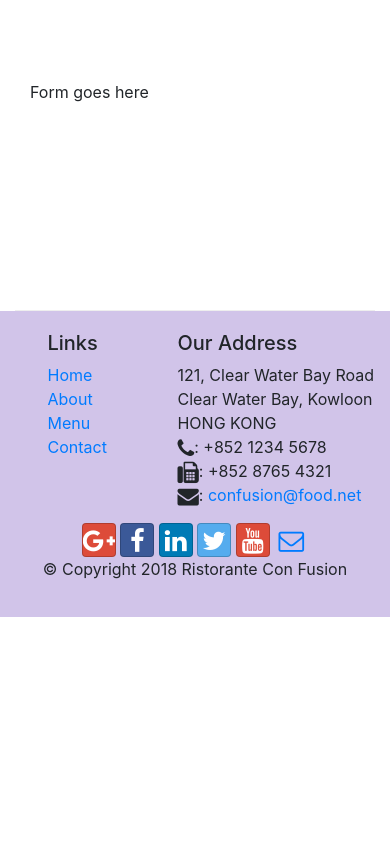
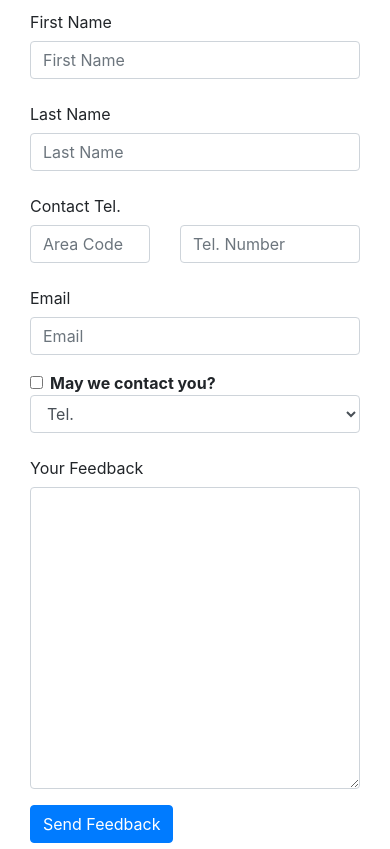
Before and after one commit to livingsneaky-art/conFusion-Responsive-Design-and-Bootstrap-Grid-System, a website: page contactus.html in a window 390 px wide. Shown: the part 1055-1904 px from the top of the page. Before the commit the page ends 1672 px from the top, so only its background shows below. Drawn offline with nearby package versions, Linux system fonts and the light colour scheme.

Commit message:
Responsive forms

```diff
--- a/contactus.html
+++ b/contactus.html
@@ -93,7 +93,65 @@
               <h3>Send us your Feedback</h3>
            </div>
             <div class="col-12 col-md-9">
-                Form goes here
+                <!--Adding a Basic Form-->
+                <form action="">
+                    <div class="form-group row">
+                        <label for="firstname" class="col-md-2 col-form-label">First Name</label>
+                        <div class="col-md-10">
+                            <input type="text" class="form-control" id="firstname" name="firstname" placeholder="First Name">
+                        </div>
+                    </div>
+                    <div class="form-group row">
+                        <label for="lastname" class="col-md-2 col-form-label">Last Name</label>
+                        <div class="col-md-10">
+                            <input type="text" class="form-control" id="lastname" name="lastname" placeholder="Last Name">
+                        </div>
+                    </div>
+                    <div class="form-group row">
+                        <label for="telnum" class="col-12 col-md-2 col-form-label">Contact Tel.</label>
+                        <div class="col-5 col-md-3">
+                            <input type="tel" class="form-control" id="areacode" name="areacode" placeholder="Area Code">
+                        </div>
+                        <div class="col-7 col-md-7">
+                            <input type="text" class="form-control" id="telnum" name="telnum" placeholder="Tel. Number">
+                        </div>
+                    </div>
+                    <div class="form-group row">
+                        <label for="emailid" class="col-md-2 col-form-label">Email</label>
+                        <div class="col-md-10">
+                            <input type="email" class="form-control" id="emailid" name="emailid" placeholder="Email">
+                        </div>
+                    </div>
+                    <div class="form-group row">
+                        <!--offset 2 to the right by 2 columns -->
+                        <div class="col-md-6 offset-md-2">
+                            <div class="form-check">
+                                <input type="checkbox" class="form-check-input" name="approve" id="approve" value="">
+                                <label class="form-check-label" for="approve"><strong>May we contact you?</strong></label>
+                            </div>
+                        </div>
+                        <div class="col-md-3 offset-md-1">
+                            <select class="form-control" name="" id="">
+                                <option value="">Tel.</option>
+                                <option value="">Email</option>
+                            </select>
+                        </div>
+                    </div>
+                    <!--Adding a Text Area-->
+                    <div class="form-group row">
+                        <label for="feedback" class="col-md-2 col-form-label">Your Feedback</label>
+                        <div class="col-md-10">
+                            <textarea class="form-control" id="feedback" name="feedback" rows="12"></textarea>
+                        </div>
+                    </div>
+                    <!--Adding the Submit Button-->
+                    <div class="form-group row">
+                        <!--offset to position the button right below all those fields-->
+                        <div class="offset-md-2 col-md-10">
+                            <button type="submit" class="btn btn-primary">Send Feedback</button>
+                        </div>
+                    </div>
+                </form>
             </div>
              <div class="col-12 col-md">
             </div>
```
